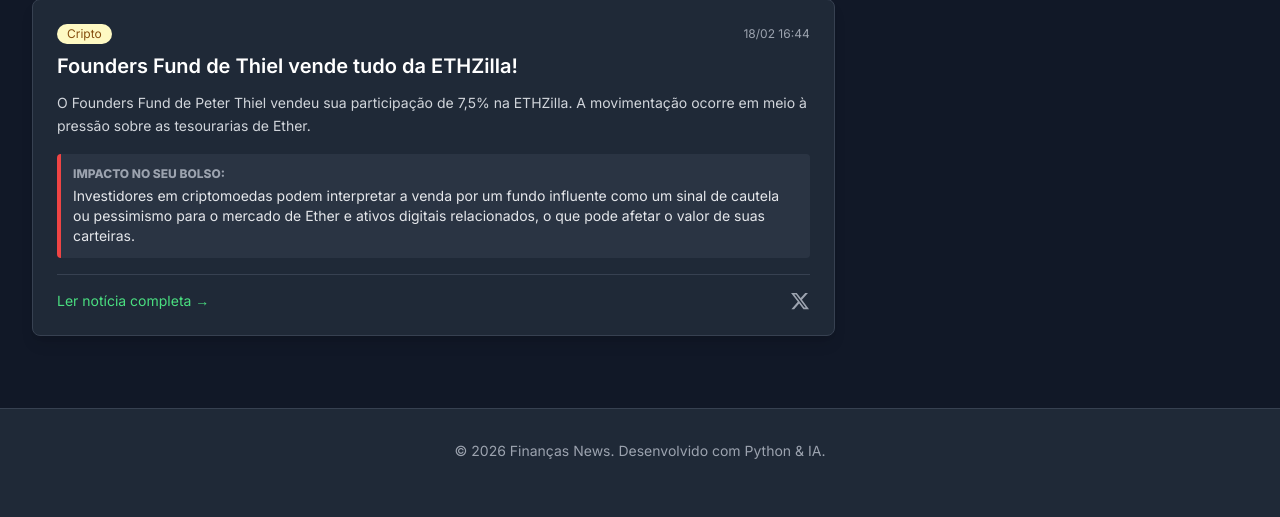
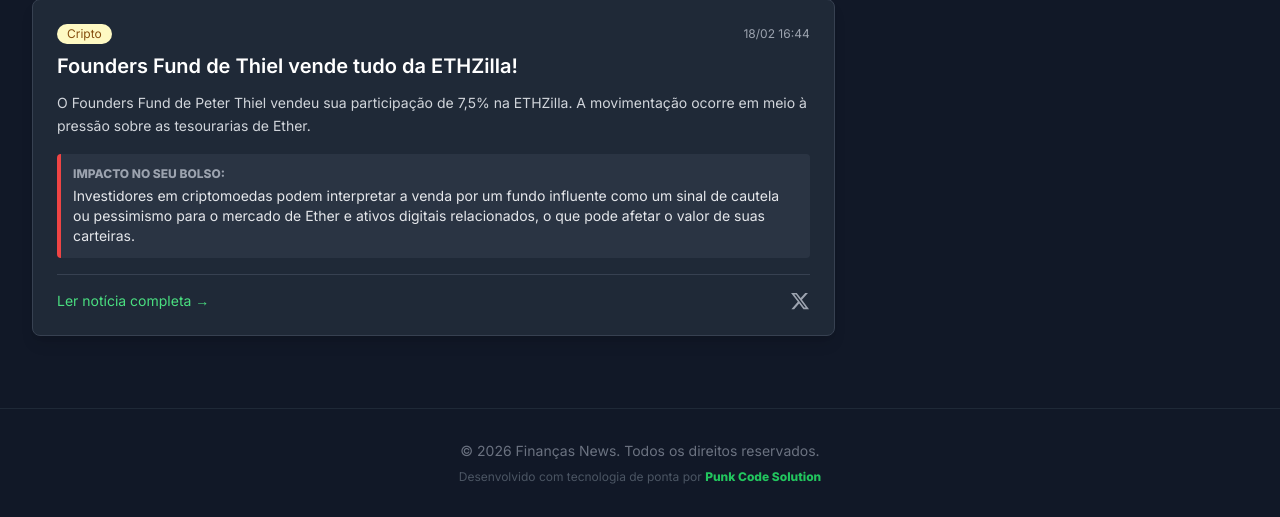
Before and after one commit to Punk-Code-Solution/Financas-news, a FastAPI app: page / in a window 1280 px wide. Shown: the part 3858-4375 px from the top of the page. Before the commit the page ends 4317 px from the top, so only its background shows below. Run offline with FastAPI, Linux system fonts and the light colour scheme; data comes from the database, SQL or seed files in the repository; some libraries are stand-ins or nearby versions.

Commit message:
Adicionando Footer

```diff
--- a/templates/index.html
+++ b/templates/index.html
@@ -121,11 +121,22 @@
         </div>
     </div>
 
-    <footer class="bg-gray-800 border-t border-gray-700 mt-12">
-        <div class="max-w-7xl mx-auto py-8 px-4 sm:px-6 lg:px-8">
-            <p class="text-center text-gray-400 text-sm">
-                &copy; 2026 Finanças News. Desenvolvido com Python & IA.
+    <footer class="bg-gray-900 border-t border-gray-800 mt-12 py-8">
+        <div class="max-w-7xl mx-auto px-4 sm:px-6 lg:px-8 text-center">
+
+            <p class="text-gray-500 text-sm mb-2">
+                &copy; 2026 Finanças News. Todos os direitos reservados.
             </p>
+
+            <p class="text-gray-600 text-xs">
+                Desenvolvido com tecnologia de ponta por
+                <a href="https://www.punkcodesolution.com.br/"
+                   target="_blank"
+                   class="text-green-500 hover:text-green-400 font-bold transition duration-300 border-b border-transparent hover:border-green-400 pb-0.5">
+                    Punk Code Solution
+                </a>
+            </p>
+
         </div>
     </footer>
 
```
